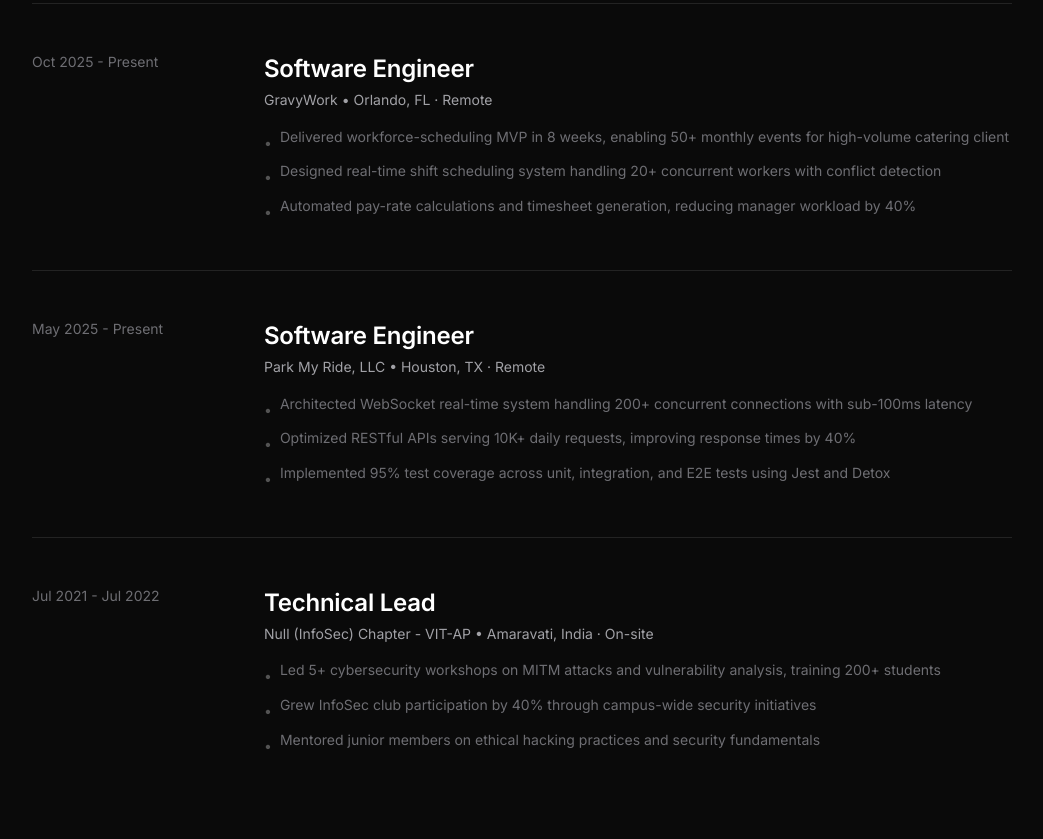
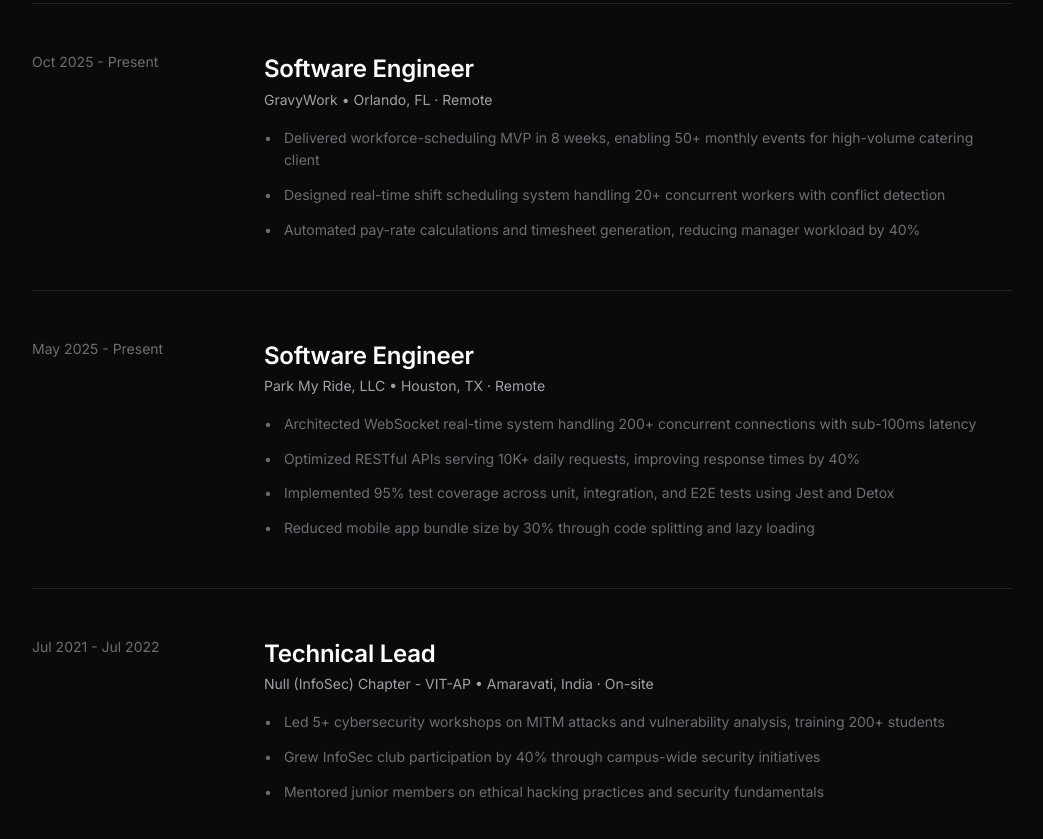
Before and after one commit to kishanssg/portfolio, a Next.js app: page / in a window 1280 px wide. Shown: the part 1880-2719 px from the top of the page, without its empty margins (118-1161 px from the left). Built offline with nearby package versions, Linux system fonts and the light colour scheme.

Commit message:
fix: bullet point alignment and spacing in experience section

```diff
--- a/src/components/professional/ExperienceTimeline.tsx
+++ b/src/components/professional/ExperienceTimeline.tsx
@@ -56,14 +56,14 @@
                                     </p>
 
                                     {/* Highlights */}
-                                    <ul className="space-y-2">
-                                        {exp.highlights.slice(0, 3).map((highlight, i) => (
+                                    <ul className="space-y-3">
+                                        {exp.highlights.slice(0, 4).map((highlight, i) => (
                                             <li
                                                 key={i}
-                                                className="text-[14px] text-[#6E6E73] flex items-start gap-2"
+                                                className="text-[14px] text-[#6E6E73] flex items-start"
                                             >
-                                                <span className="text-white/30 mt-1.5">•</span>
-                                                {highlight}
+                                                <span className="text-white/40 mr-3 flex-shrink-0 leading-relaxed">•</span>
+                                                <span className="leading-relaxed">{highlight}</span>
                                             </li>
                                         ))}
                                     </ul>
```
